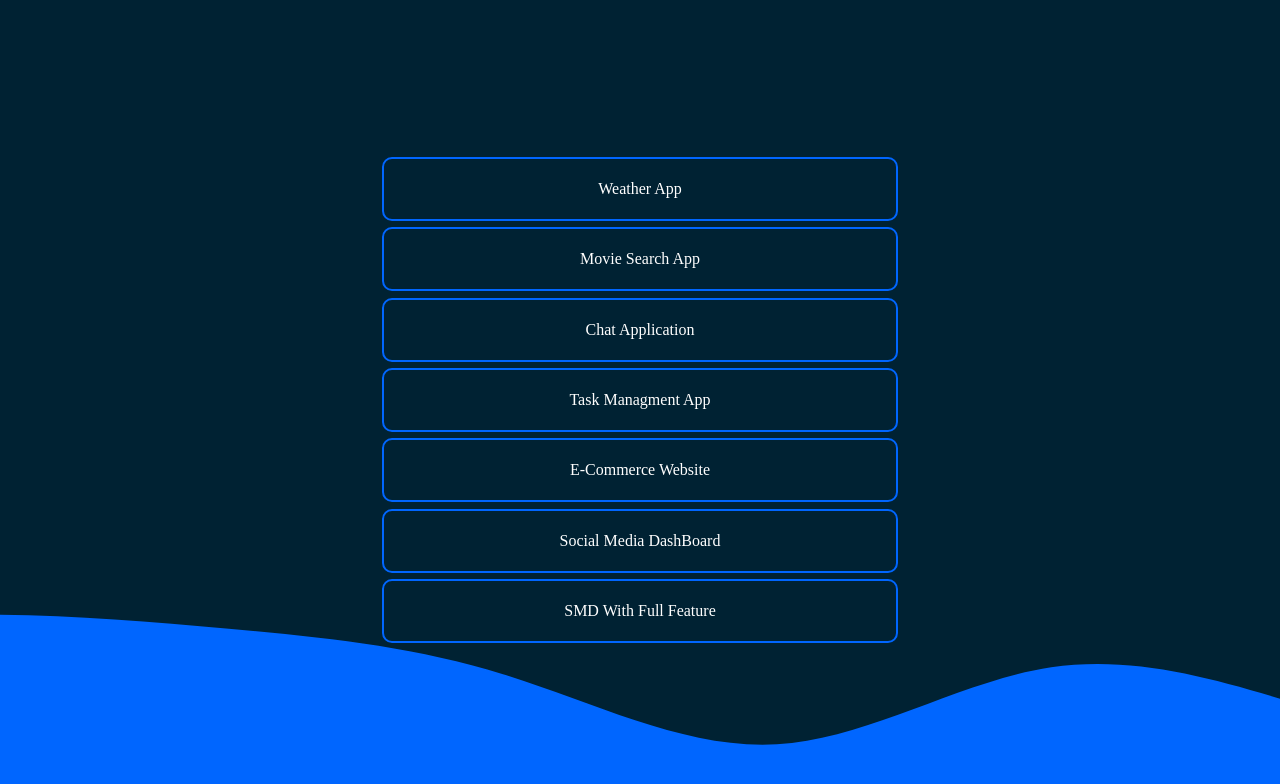
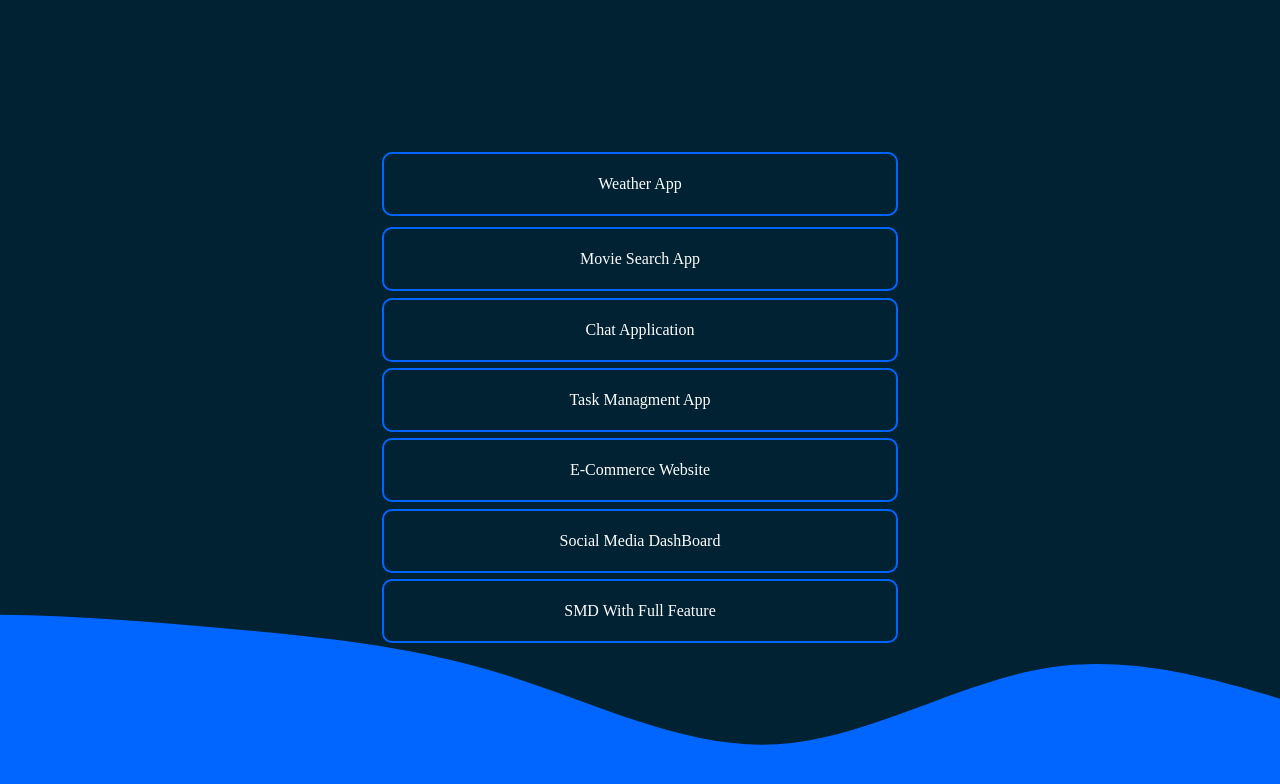
Before and after one commit to sankitdev/30DaysJSChallenge, a plain HTML site: page index.html in a window 1280 px wide. In both pictures the pointer is over the element "Weather App". Drawn offline with Linux system fonts and the light colour scheme.

Commit message:
Added Font and transition

```diff
--- a/index.html
+++ b/index.html
@@ -15,6 +15,7 @@
         body {
             background: url('wave-haikei.svg') no-repeat center center;
             color: white;
+            font-family: Poppins;
         }
 
         .main {
@@ -34,8 +35,12 @@
             margin: 0.2rem;
             border: 2px solid #0066FF;
             border-radius: 10px;
+            transition: all 0.2s ease-in-out;
         }
 
+        .box:hover {
+            transform: translateY(-5px);
+        }
 
         p {
             cursor: pointer;
@@ -65,10 +70,8 @@
         <div class="box flex" onclick="window.location.href='./Day-29-Social-Media-DashBoard/index.html'">
             <p>Social Media DashBoard </p>
         </div>
-
         <div class="box flex" onclick="window.location.href='./Day-30-SMD-Full-Feature/index.html'">
             <p>SMD With Full Feature</p>
-
         </div>
     </div>
 </body>
```
